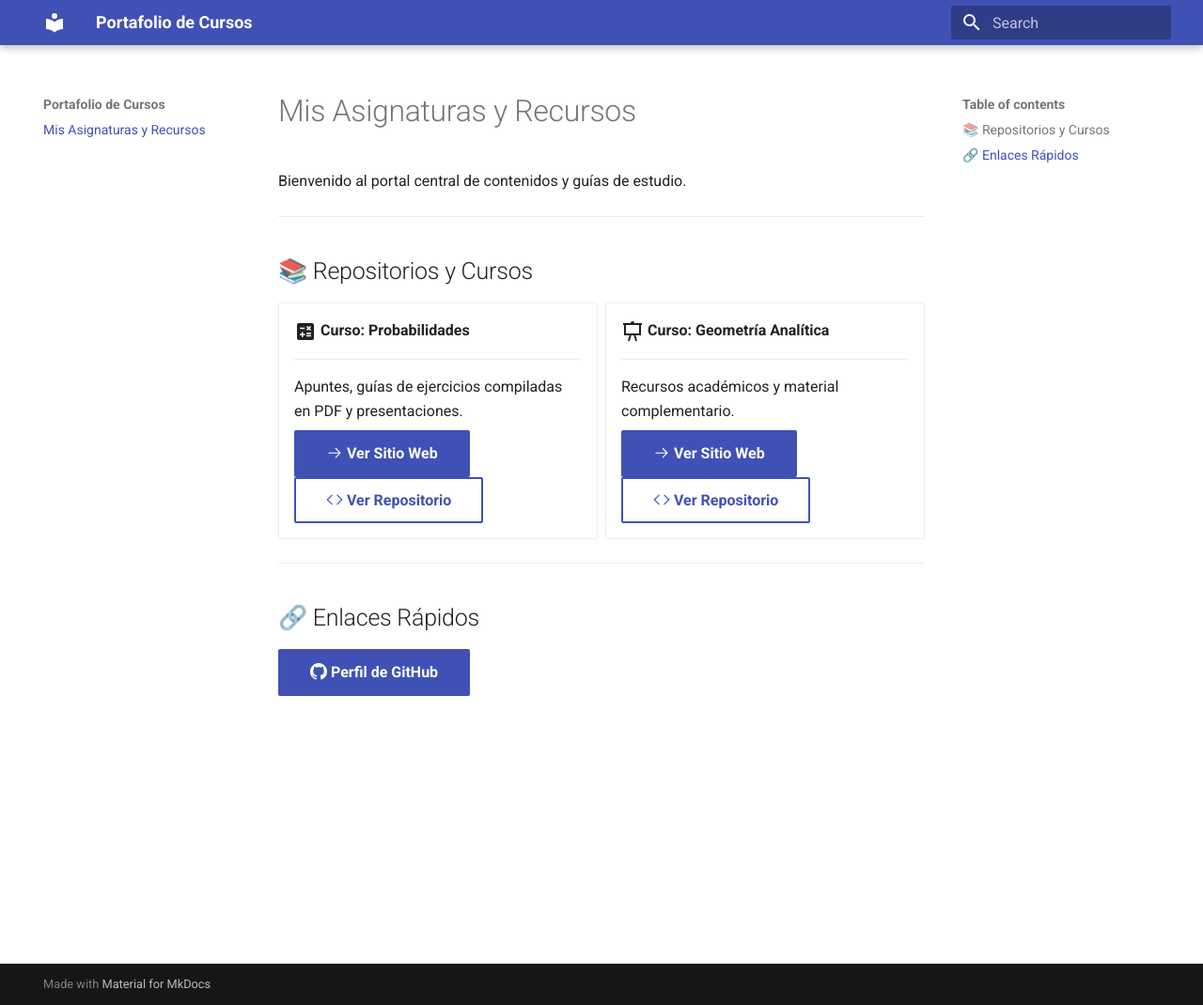
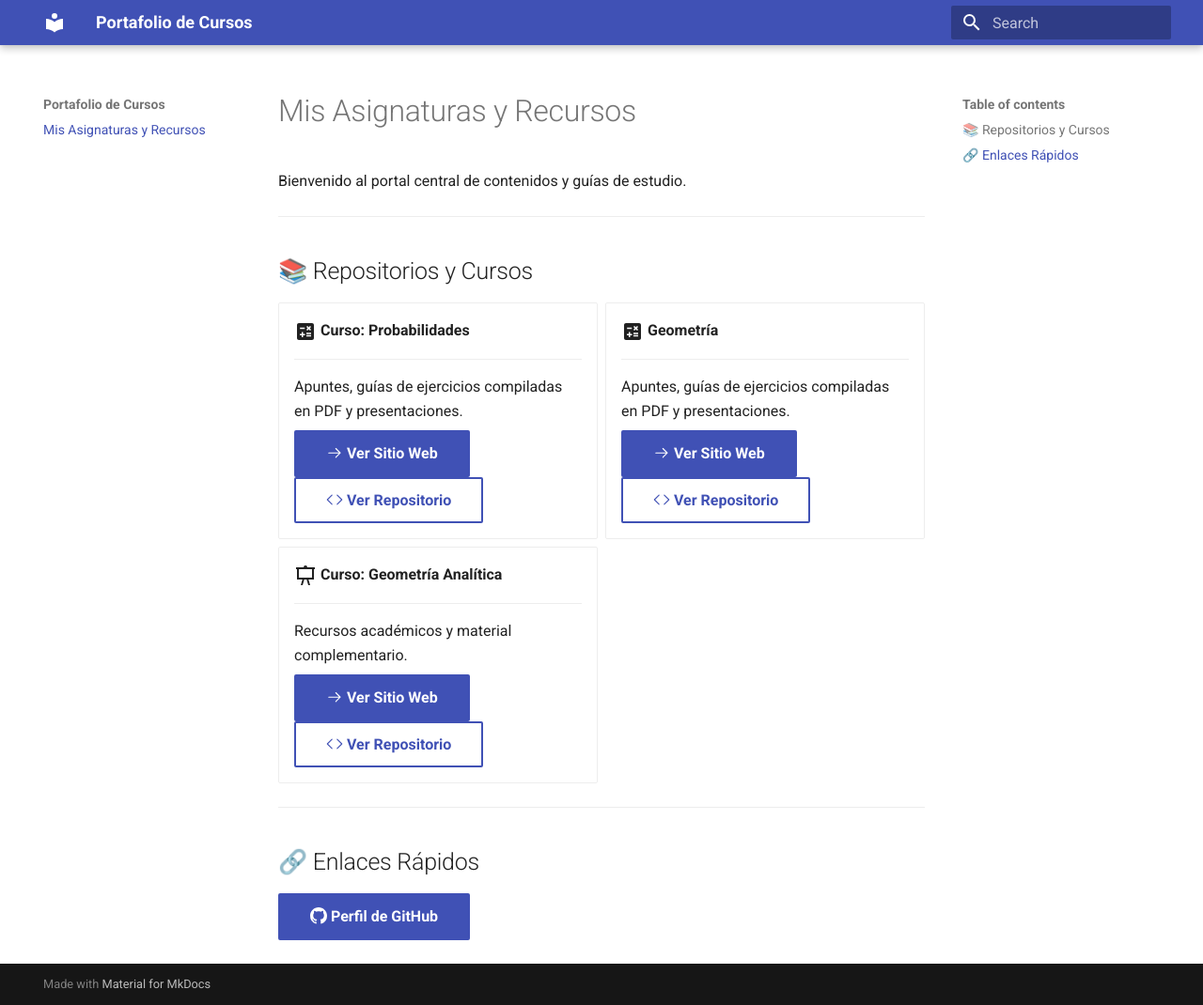
Before and after one commit to jlabrinp/jlabrinp.github.io, an MkDocs documentation site: the page built from docs/index.md, in a window 1280 px wide and 1070 px high. Shown: the whole window at 94% size. Built offline with MkDocs 1.6.1 and Material for MkDocs 9.7.7, drawn with Linux system fonts in a browser that asks for light colours.

Commit message:
Update index.md

```diff
--- a/docs/index.md
+++ b/docs/index.md
@@ -17,14 +17,23 @@ Bienvenido al portal central de contenidos y guías de estudio.
     [:octicons-arrow-right-24: Ver Sitio Web](https://jlabrinp.github.io/Probabilidades/){ .md-button .md-button--primary }
     [:octicons-code-24: Ver Repositorio](https://github.com/jlabrinp/Probabilidades){ .md-button }
 
+-   :material-calculator-variant:{ .lg .middle } **Geometría**
+
+    ---
+
+    Apuntes, guías de ejercicios compiladas en PDF y presentaciones.
+
+    [:octicons-arrow-right-24: Ver Sitio Web](https://jlabrinp.github.io/Probabilidades/){ .md-button .md-button--primary }
+    [:octicons-code-24: Ver Repositorio](https://github.com/jlabrinp/Probabilidades){ .md-button }
+
 -   :material-presentation:{ .lg .middle } **Curso: Geometría Analítica**
 
     ---
 
     Recursos académicos y material complementario.
 
-    [:octicons-arrow-right-24: Ver Sitio Web](https://jlabrinp.github.io/Clases/){ .md-button .md-button--primary }
-    [:octicons-code-24: Ver Repositorio](https://github.com/jlabrinp/Clases){ .md-button }
+    [:octicons-arrow-right-24: Ver Sitio Web](https://jlabrinp.github.io/IME078/){ .md-button .md-button--primary }
+    [:octicons-code-24: Ver Repositorio](https://github.com/jlabrinp/IME078){ .md-button }
 
 </div>
 
```
